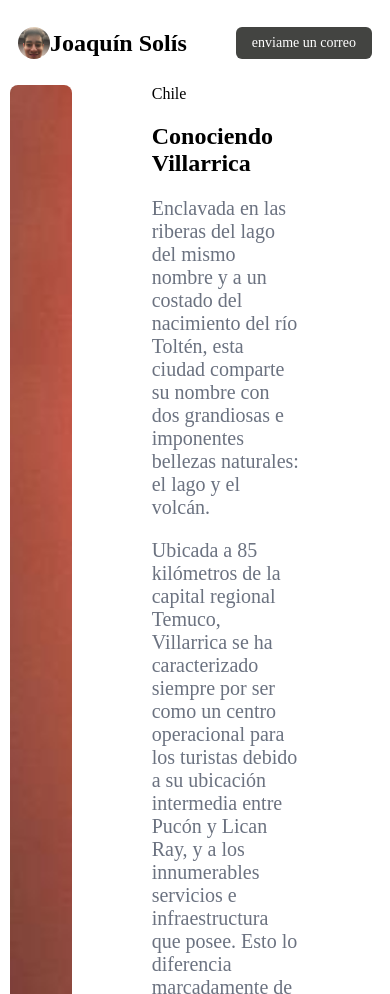
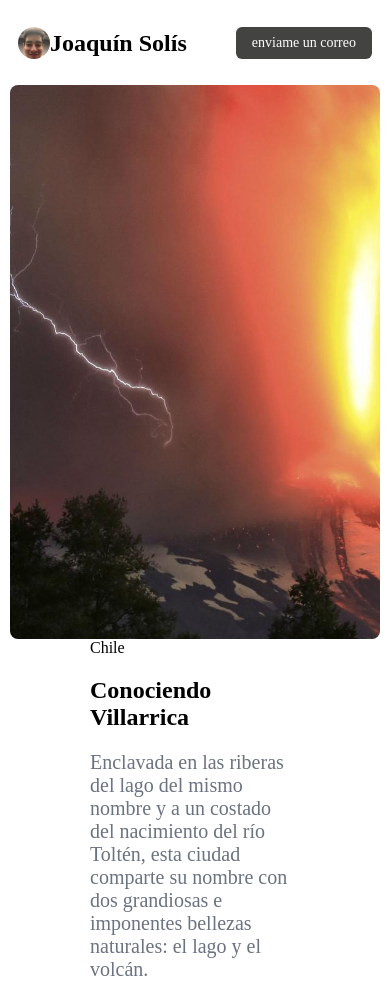
Before and after one commit to joaquinsolissilva/chile-uddbootcamp, a plain HTML site: page articulo1.html in a window 390 px wide. Shown: the top 994 px of the page. Drawn offline with Linux system fonts and the light colour scheme.

Commit message:
version3

```diff
--- a/styles.css
+++ b/styles.css
@@ -107,6 +107,7 @@ a{
 .column-img__img {
     width: 100%;
     height: 100%;
+    min-height: 550px;
     object-fit: cover;
     border-radius: 0.5rem ;
 }
@@ -205,6 +206,10 @@ a{
     .container {
         grid-template-columns: repeat(2,1fr);
     }
+
+    .container-info {
+        grid-template-columns: 1fr;
+    }
 }
 
 @media (max-width: 650px) {
@@ -215,4 +220,8 @@ a{
     .container {
         grid-template-columns: 1fr;
     }
+
+    .container-info {
+        grid-template-columns: 1fr;
+    }
 }
```
Also changed, not shown: index.html (+3 -3 lines).
